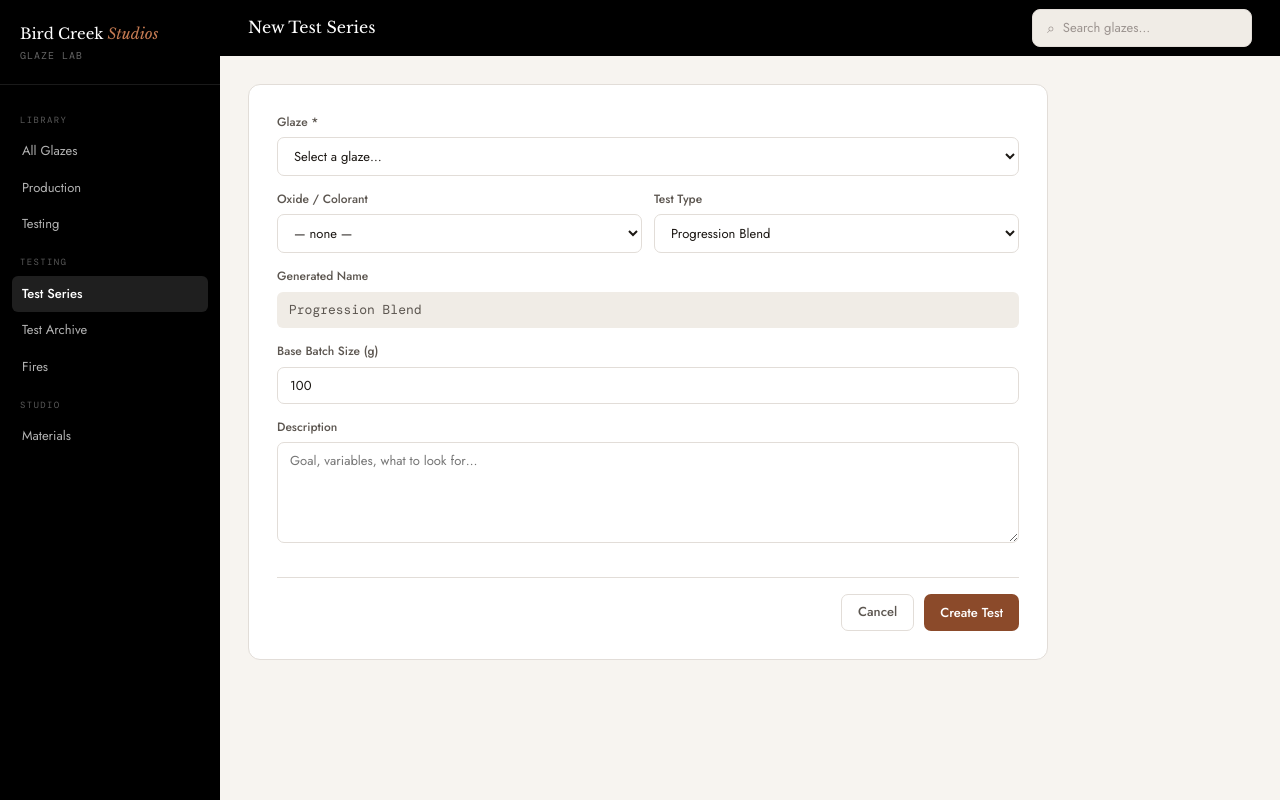
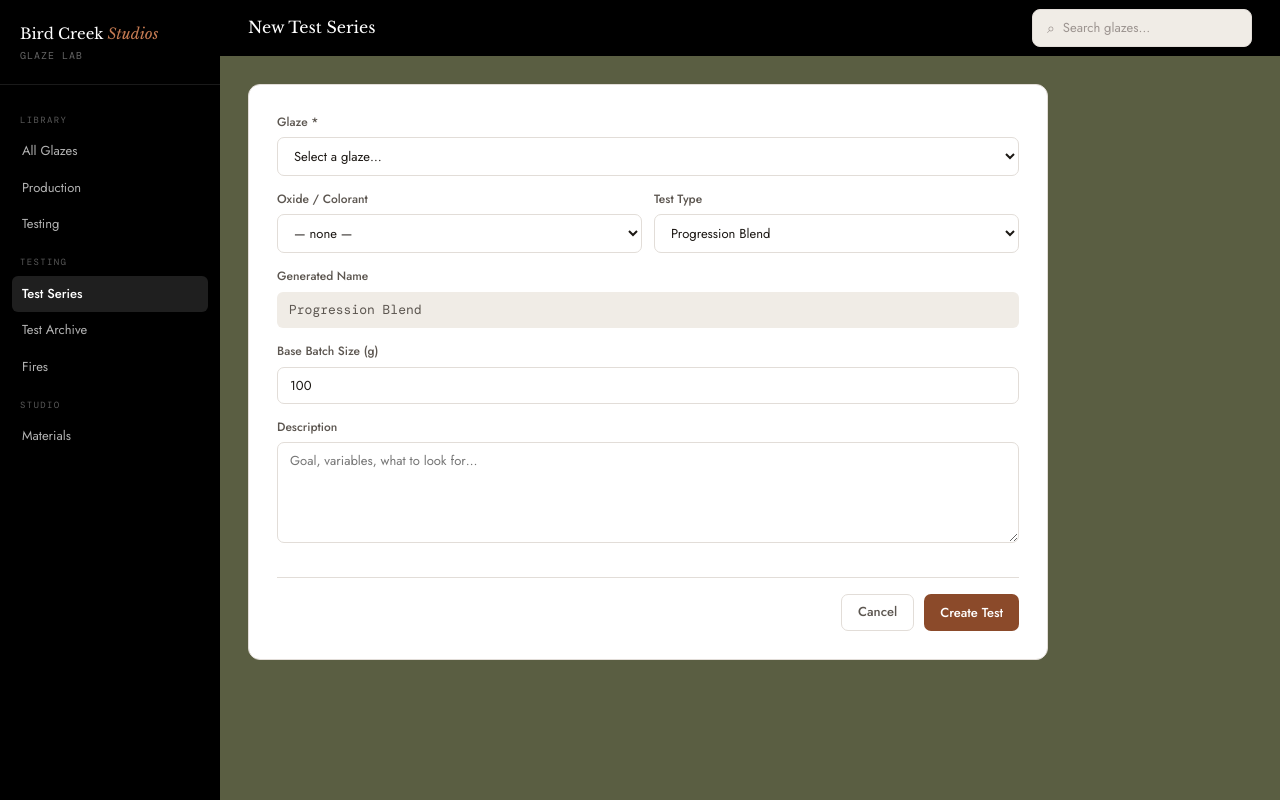
Before and after one commit to LydWil43/glazelab, a Flask app: page /tests/new in a window 1280 px wide. Run offline with Flask 3, Linux system fonts and the light colour scheme; data comes from the database, SQL or seed files in the repository; some web fonts are replaced.

Commit message:
Change background to moss/olive green
Co-Authored-By: Claude Sonnet 4.6 <noreply@anthropic.com>

```diff
--- a/static/css/style.css
+++ b/static/css/style.css
@@ -21,7 +21,7 @@
 * { margin: 0; padding: 0; box-sizing: border-box; }
 
 body {
-  background: var(--bg);
+  background: #5a5e42;
   font-family: 'Jost', sans-serif;
   color: var(--text);
   min-height: 100vh;
```
